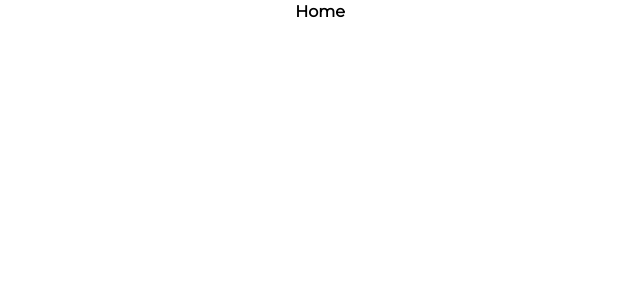
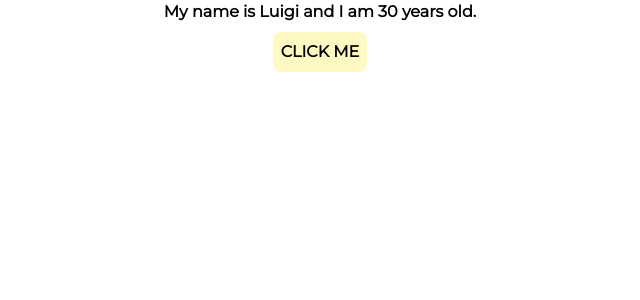
Before and after one commit to IRAKOZEAimeAubin/crispy-rotary-phone, a Vue app: page / in a window 1280 px wide. Shown: the top 300 px of the page, without its empty margins (320-960 px from the left). Built offline with nearby package versions, Linux system fonts and the light colour scheme.

Commit message:
feat: composition api basics

```diff
--- a/src/App.vue
+++ b/src/App.vue
@@ -1,7 +1,7 @@
 <script setup>
-import HelloWorld from './components/HelloWorld.vue'
+import Home from './components/Home.vue'
 </script>
 
 <template>
-  <HelloWorld />
+  <Home />
 </template>
--- a/src/components/HelloWorld.vue
+++ /dev/null
@@ -1,3 +0,0 @@
-<template>
-  <h1 class="font-bold text-center">Home</h1>
-</template>
--- /dev/null
+++ b/src/components/Home.vue
@@ -0,0 +1,33 @@
+<template>
+  <div class="flex flex-col gap-2 items-center justify-center">
+    <p ref="p" class="font-bold text-center">My name is {{ name }} and I am {{ age }} years old.</p>
+    <button class="bg-yellow-100 font-bold p-2 rounded-lg uppercase" @click="handleClick">Click Me</button>
+  </div>
+</template>
+
+<script>
+import { ref } from 'vue';
+
+export default {
+  name: "Home",
+  setup () {
+    let name = "Luigi"
+    let age = 30
+
+    const p = ref( null )
+
+    const handleClick = () => {
+      console.log( p.value )
+      p.value.classList.add( "text-red-600" )
+      p.value.textContent = "Hello"
+    }
+
+    return {
+      name,
+      age,
+      handleClick,
+      p
+    }
+  }
+}
+</script>
```
